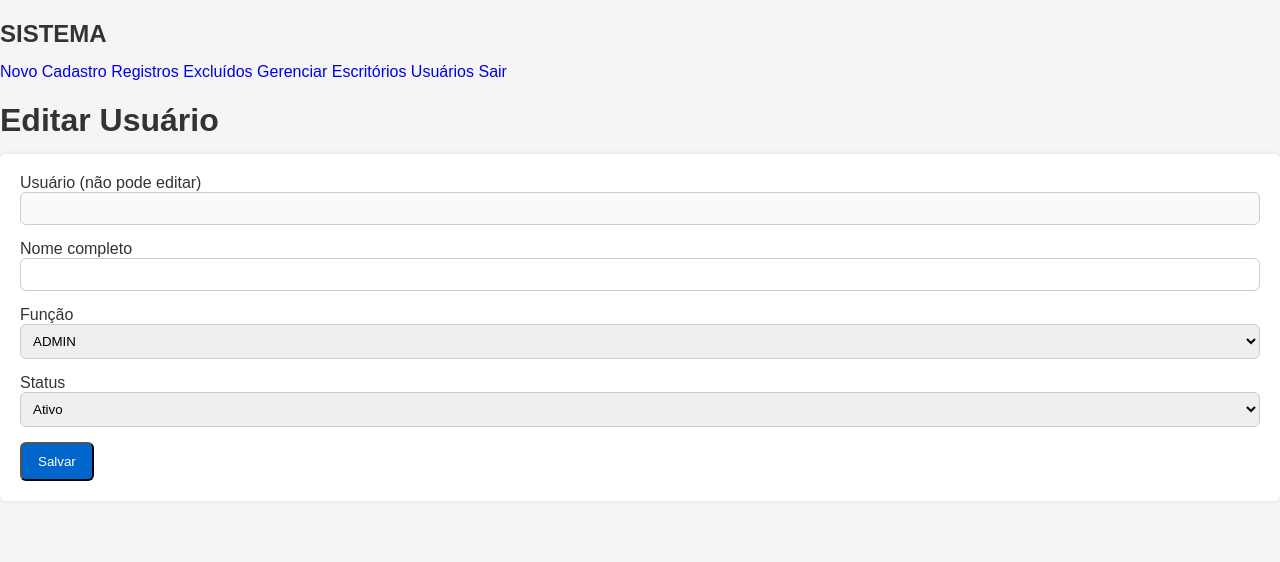
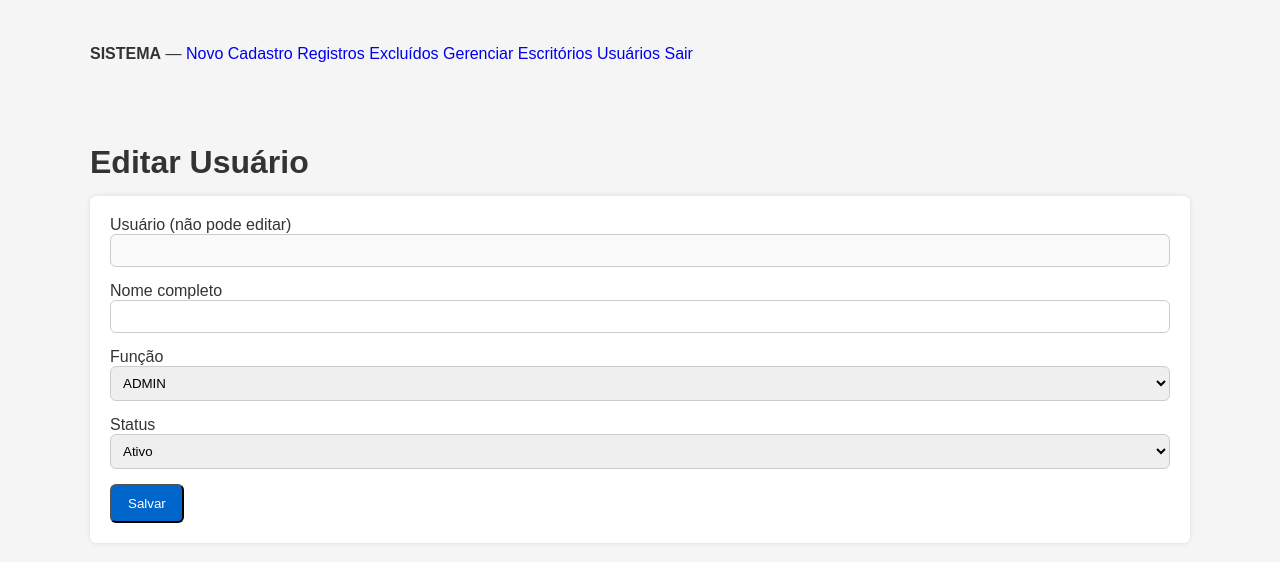
Before and after one commit to bponedev/REGISTRO-DE-CLIENTES, a Flask app: template templates/admin_users_edit.html in a window 1280 px wide. Shown: the top 562 px of the page. Run offline with Flask 3, Linux system fonts and the light colour scheme; the template is opened without the code that fills it, so the values that code supplies are empty.

Commit message:
Update base.html

```diff
--- a/templates/base.html
+++ b/templates/base.html
@@ -1,44 +1,39 @@
-<!doctype html>
+<!DOCTYPE html>
 <html lang="pt-BR">
 <head>
-    <meta charset="utf-8">
+    <meta charset="UTF-8">
+    <title>Sistema</title>
+    <link rel="stylesheet" href="{{ url_for('static', filename='style.css') }}">
     <meta name="viewport" content="width=device-width, initial-scale=1">
-    <title>{{ title if title else "Sistema" }}</title>
-    <link rel="stylesheet" href="{{ url_for('static', filename='style.css') }}">
 </head>
+<body>
 
-<body>
-<div class="layout">
-
-    <!-- Sidebar -->
-    <aside class="sidebar">
-        <h2 class="brand">SISTEMA</h2>
-
+<header class="topbar">
+    <div class="container">
+        <strong>SISTEMA</strong> —
         <a href="{{ url_for('index') }}">Novo Cadastro</a>
         <a href="{{ url_for('table', office='CENTRAL') }}">Registros</a>
         <a href="{{ url_for('excluidos') }}">Excluídos</a>
         <a href="{{ url_for('offices') }}">Gerenciar Escritórios</a>
         <a href="{{ url_for('admin_users') }}">Usuários</a>
         <a href="{{ url_for('logout') }}">Sair</a>
-    </aside>
+    </div>
+</header>
 
-    <!-- Conteúdo -->
-    <main class="content">
-        {% with messages = get_flashed_messages(with_categories=true) %}
-            {% if messages %}
-                <div class="flash-container">
-                    {% for category, message in messages %}
-                        <div class="flash flash-{{ category }}">{{ message }}</div>
-                    {% endfor %}
-                </div>
-            {% endif %}
-        {% endwith %}
+<div class="container">
+    {% with messages = get_flashed_messages(with_categories=true) %}
+        {% if messages %}
+            {% for category, msg in messages %}
+                <div class="flash flash-{{ category }}">{{ msg }}</div>
+            {% endfor %}
+        {% endif %}
+    {% endwith %}
 
-        {% block content %}{% endblock %}
-    </main>
+    <!-- ⚠️ ESTE BLOCO PRECISA EXISTIR -->
+    {% block content %}
+    {% endblock %}
 </div>
 
 <script src="{{ url_for('static', filename='script.js') }}"></script>
-
 </body>
 </html>
```
